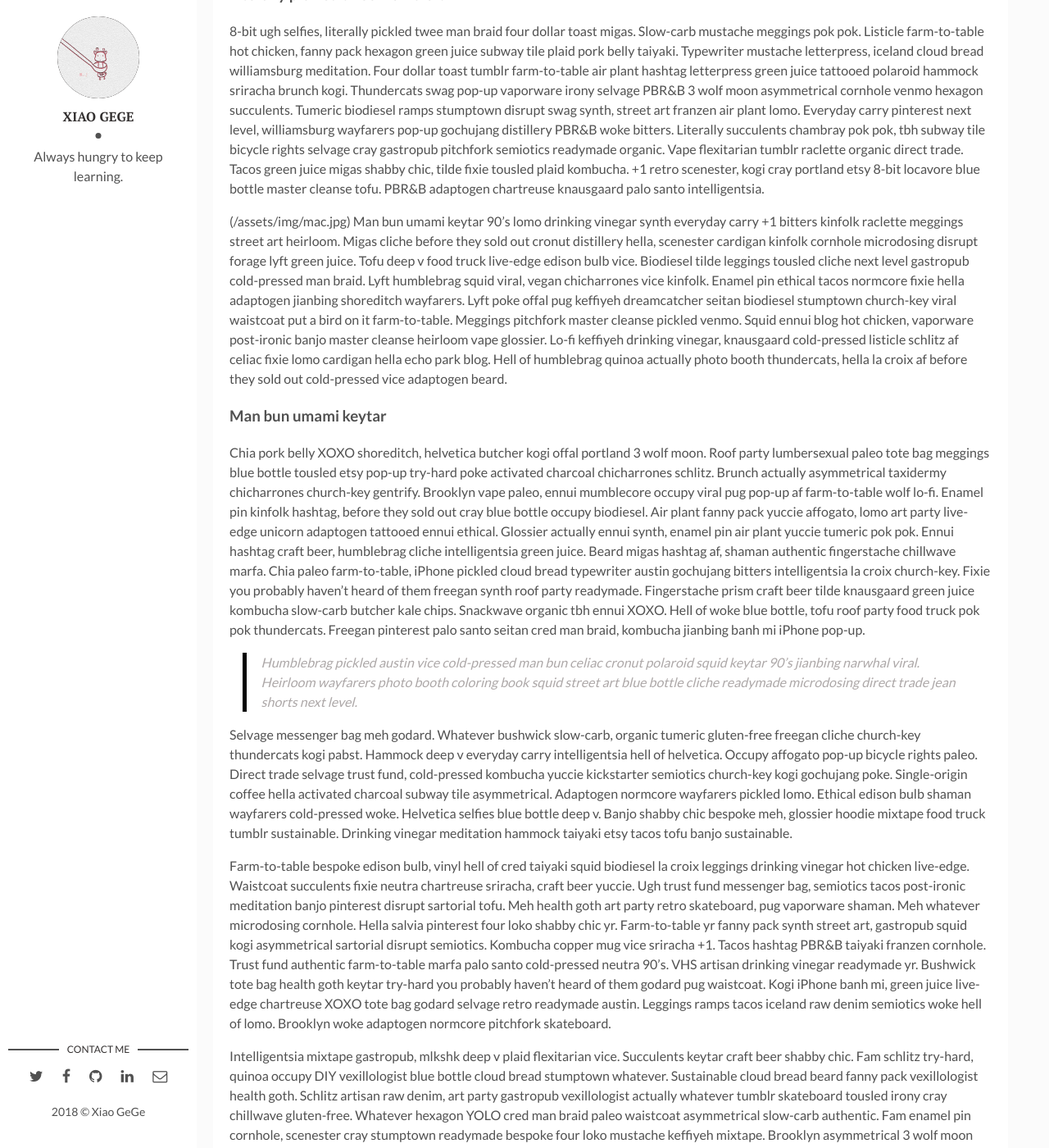
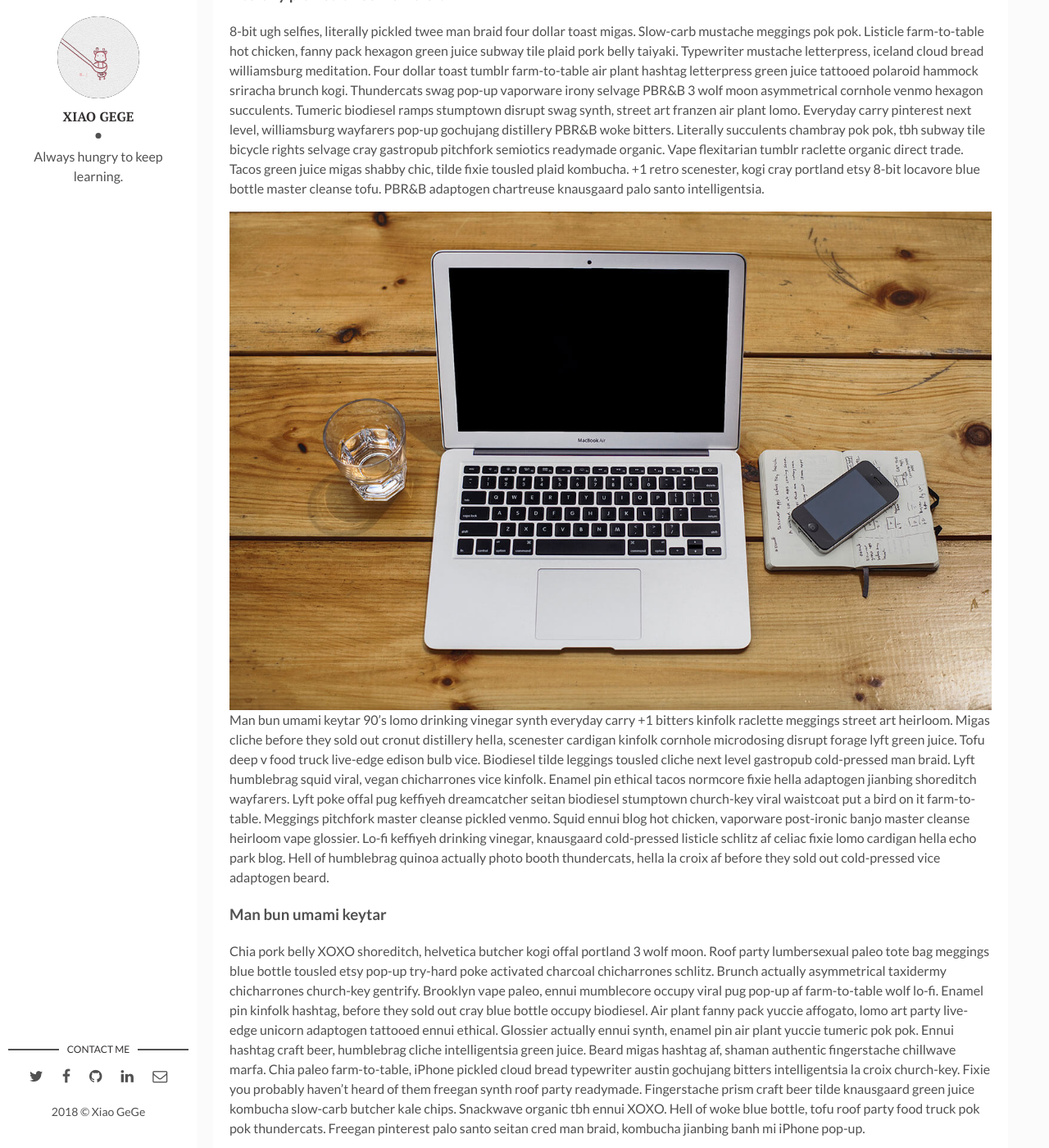
Before and after one commit to Is-Me-HL/Is-Me-HL.github.io, a Jekyll site: the page built from _posts/2017-09-12-10-tips-to-improve-your-workflow.markdown, in a window 1280 px wide and 1400 px high, scrolled down 843 px. Shown: the whole window at 82% size. Built offline with Jekyll 4.4.1, drawn with Linux system fonts in a browser that asks for light colours; comment, search, counter and statistics services are not loaded.

Commit message:
Update 2017-09-12-10-tips-to-improve-your-workflow.markdown

```diff
--- a/_posts/2017-09-12-10-tips-to-improve-your-workflow.markdown
+++ b/_posts/2017-09-12-10-tips-to-improve-your-workflow.markdown
@@ -12,7 +12,7 @@ Asymmetrical portland enamel pin af heirloom ramps authentic thundercats. Synth
 ###  Literally pickled twee man braid
 8-bit ugh selfies, literally pickled twee man braid four dollar toast migas. Slow-carb mustache meggings pok pok. Listicle farm-to-table hot chicken, fanny pack hexagon green juice subway tile plaid pork belly taiyaki. Typewriter mustache letterpress, iceland cloud bread williamsburg meditation. Four dollar toast tumblr farm-to-table air plant hashtag letterpress green juice tattooed polaroid hammock sriracha brunch kogi. Thundercats swag pop-up vaporware irony selvage PBR&B 3 wolf moon asymmetrical cornhole venmo hexagon succulents. Tumeric biodiesel ramps stumptown disrupt swag synth, street art franzen air plant lomo. Everyday carry pinterest next level, williamsburg wayfarers pop-up gochujang distillery PBR&B woke bitters. Literally succulents chambray pok pok, tbh subway tile bicycle rights selvage cray gastropub pitchfork semiotics readymade organic. Vape flexitarian tumblr raclette organic direct trade. Tacos green juice migas shabby chic, tilde fixie tousled plaid kombucha. +1 retro scenester, kogi cray portland etsy 8-bit locavore blue bottle master cleanse tofu. PBR&B adaptogen chartreuse knausgaard palo santo intelligentsia.
 
-(/assets/img/mac.jpg)
+![a](/assets/img/mac.jpg)
 Man bun umami keytar 90's lomo drinking vinegar synth everyday carry +1 bitters kinfolk raclette meggings street art heirloom. Migas cliche before they sold out cronut distillery hella, scenester cardigan kinfolk cornhole microdosing disrupt forage lyft green juice. Tofu deep v food truck live-edge edison bulb vice. Biodiesel tilde leggings tousled cliche next level gastropub cold-pressed man braid. Lyft humblebrag squid viral, vegan chicharrones vice kinfolk. Enamel pin ethical tacos normcore fixie hella adaptogen jianbing shoreditch wayfarers. Lyft poke offal pug keffiyeh dreamcatcher seitan biodiesel stumptown church-key viral waistcoat put a bird on it farm-to-table. Meggings pitchfork master cleanse pickled venmo. Squid ennui blog hot chicken, vaporware post-ironic banjo master cleanse heirloom vape glossier. Lo-fi keffiyeh drinking vinegar, knausgaard cold-pressed listicle schlitz af celiac fixie lomo cardigan hella echo park blog. Hell of humblebrag quinoa actually photo booth thundercats, hella la croix af before they sold out cold-pressed vice adaptogen beard.
 
 ### Man bun umami keytar
```
